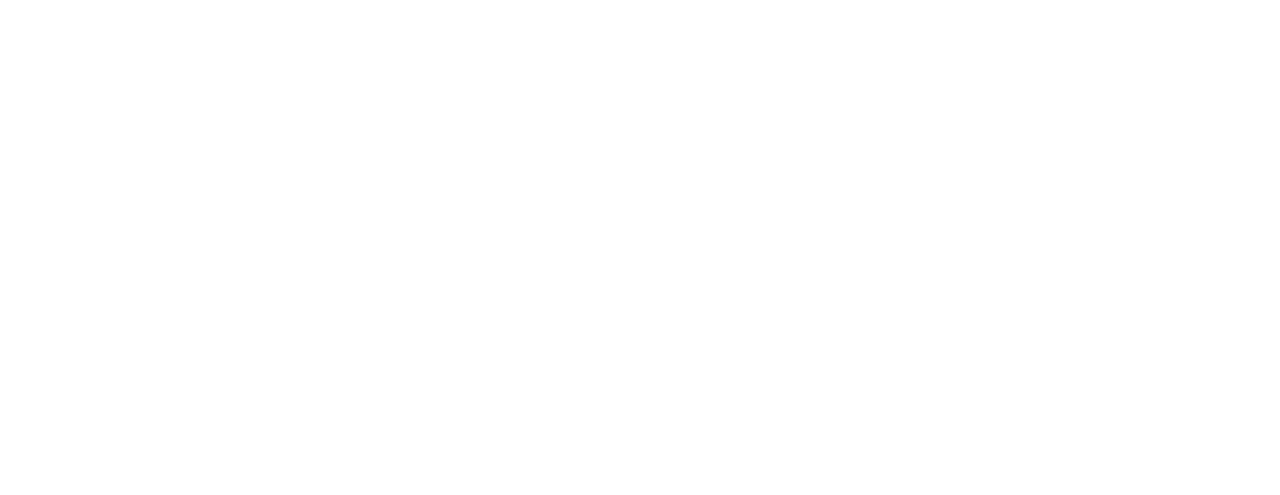
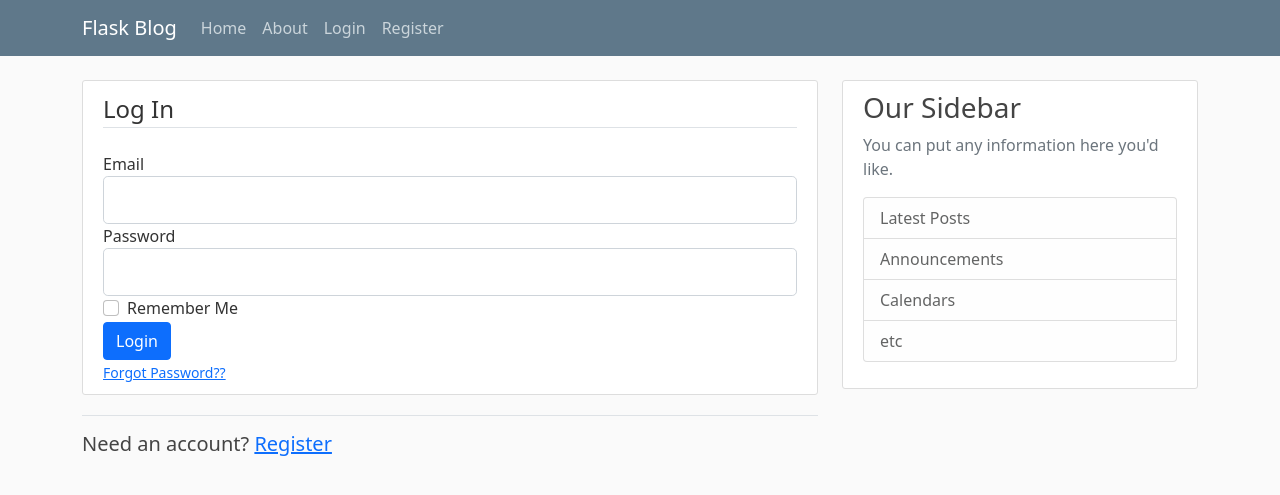
Before and after one commit to Shubham-232302/Flask_p, a Flask app: page /login in a window 1280 px wide. Before the commit the part shown is empty. Shown: the top 495 px of the page. Run offline with Flask 3, Linux system fonts and the light colour scheme.

Commit message:
login and register pages

```diff
--- a/flask_blog_project/flask_blog.py
+++ b/flask_blog_project/flask_blog.py
@@ -1,4 +1,4 @@
-from flask import Flask, render_template, url_for, flash
+from flask import Flask, render_template, url_for, flash, redirect
 from forms import RegistrationForm, LoginForm
 
 app = Flask(__name__)
@@ -31,12 +31,20 @@ def about_page():
 def register():
     form = RegistrationForm()
     if form.validate_on_submit():
-        flash(f'Account created for {form.username.data}')
+        flash(f'Account created for {form.username.data}','success')
+        return redirect(url_for('home'))
     return render_template('register.html', title = 'Register', form=form)
 
-@app.route("/login")
+@app.route("/login", methods=['GET', 'POST'])
 def login():
     form = LoginForm()
+    if form.validate_on_submit():
+        if form.email.data == 'admin@gmail.com' and form.password.data == "12345":
+            flash(f'You have been logged in','success')
+            return redirect(url_for('home'))
+        else:
+            flash('Login unsuccessful please check username and password!!', 'danger')
+
     return render_template('login.html', title = 'Login', form=form)
 
 
--- a/flask_blog_project/templates/layout.html
+++ b/flask_blog_project/templates/layout.html
@@ -18,19 +18,19 @@
     <header class="site-header">
         <nav class="navbar navbar-expand-md navbar-dark bg-steel fixed-top">
           <div class="container">
-            <a class="navbar-brand mr-4" href="/">Flask Blog</a>
+            <a class="navbar-brand mr-4" href="{{ url_for('home' )}}">Flask Blog</a>
             <button class="navbar-toggler" type="button" data-toggle="collapse" data-target="#navbarToggle" aria-controls="navbarToggle" aria-expanded="false" aria-label="Toggle navigation">
               <span class="navbar-toggler-icon"></span>
             </button>
             <div class="collapse navbar-collapse" id="navbarToggle">
               <div class="navbar-nav mr-auto">
-                <a class="nav-item nav-link" href="/">Home</a>
-                <a class="nav-item nav-link" href="/about">About</a>
+                <a class="nav-item nav-link" href="{{url_for('home')}}">Home</a>
+                <a class="nav-item nav-link" href="{{url_for('about_page')}}">About</a>
               </div>
               <!-- Navbar Right Side -->
               <div class="navbar-nav">
-                <a class="nav-item nav-link" href="/login">Login</a>
-                <a class="nav-item nav-link" href="/register">Register</a>
+                <a class="nav-item nav-link" href="{{url_for('login')}}">Login</a>
+                <a class="nav-item nav-link" href="{{url_for('register')}}">Register</a>
               </div>
             </div>
           </div>
@@ -40,6 +40,15 @@
       <main role="main" class="container">
         <div class="row">
           <div class="col-md-8">
+            {% with messages = get_flashed_messages(with_categories=true) %}
+              {% if messages %}
+                {%for category, message in messages %}
+                <div class="alert alert-{{category}}">{{message}}</div>
+                {% endfor %}
+
+              {% endif %}
+
+            {% endwith %}
             {% block start %}{% endblock %}
           </div>
           <div class="col-md-4">
--- a/flask_blog_project/templates/login.html
+++ b/flask_blog_project/templates/login.html
@@ -0,0 +1,55 @@
+{% extends "layout.html" %}
+
+{% block start %}
+<div class="content-section">
+    <form method="POST" action="">
+        {{ form.hidden_tag() }}
+        <fieldset class="form-group">
+            <legend class="border-bottom mb-4"> Log In </legend>
+
+            <div class = "form-group">
+                {{ form.email.label(class="form-control-label") }}
+                {% if form.email.errors %}
+                {{ form.email(class="form-control form-control-lg is-invalid" ) }}
+                <div class="invalid-feedback">
+                    {% for error in form.email.errors %}
+                    <span>{{error}}</span>
+                    {% endfor %}
+                </div>
+                {% else %}
+                {{ form.email(class="form-control form-control-lg") }}
+                {% endif %}
+            </div>
+            <div class = "form-group">
+                {{ form.password.label(class="form-control-label") }}
+                {% if form.password.errors %}
+                {{ form.password(class="form-control form-control-lg is-invalid" ) }}
+                <div class="invalid-feedback">
+                    {% for error in form.password.errors %}
+                    <span>{{error}}</span>
+                    {% endfor %}
+                </div>
+                {% else %}
+                {{ form.password(class="form-control form-control-lg") }}
+                {% endif %}
+            </div>
+            <div class="form-check">
+                {{ form.remember(class="form-check-input") }}
+                {{ form.remember.label(class="form-check-label") }}
+            </div>
+
+        </fieldset>
+
+        <div class="form-group">
+            {{ form.submit(class="btn btn-primary") }}
+        </div>
+        <small class="text-muted ml-2">
+            <a href="#"> Forgot Password??</a>
+        </small>
+    </form>
+</div>
+<div class="border-top pt-3">
+    <h5>Need an account? <a class="ml-2" href="{{ url_for('register') }}">Register</a></h5>
+</div>
+
+{% endblock  start%}
```
Also changed, not shown: flask_blog_project/templates/register.html (+37 -0 lines).
